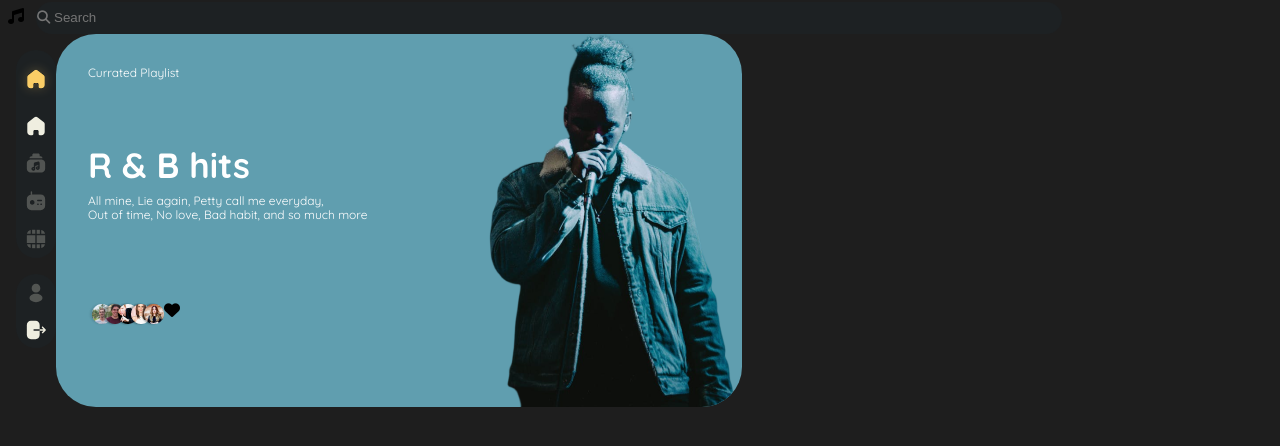
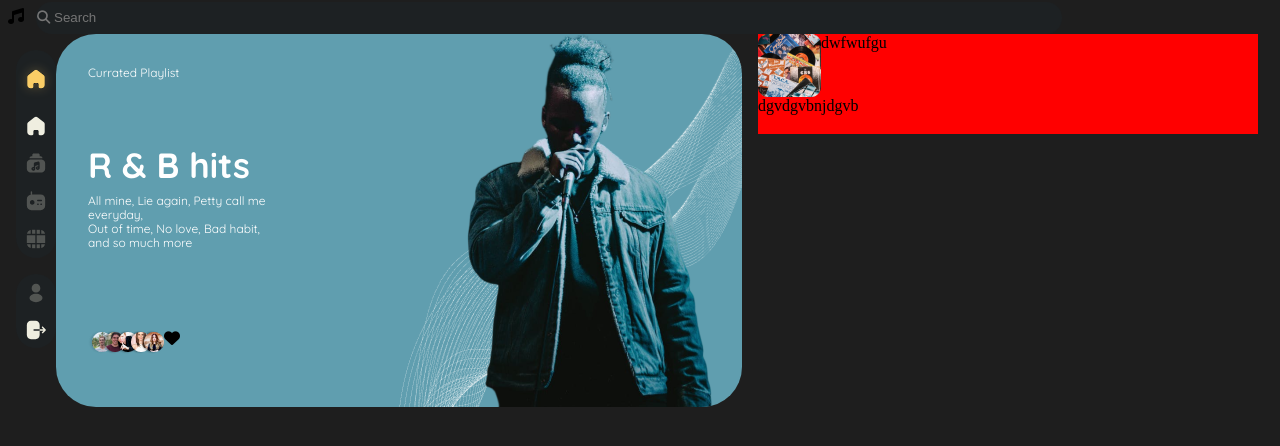
Before and after one commit to 1FarukDev/musica, a plain HTML site: page music web app/index.html in a window 1280 px wide. Drawn offline with Linux system fonts and the light colour scheme.

Commit message:
Oti sumi

```diff
--- a/music web app/css/style.css
+++ b/music web app/css/style.css
@@ -85,22 +85,45 @@ p{
 .ellipse{
     margin-left: -11px;
 }
-.fa-heart{
-    padding: ;
-}
-.likesa{
-    padding
+.eric{
+    margin-right: 1rem;
+    margin-left: 9.5rem;
 }
 
+.pexel{
+    background-image: url(../data/Images/Vector2.png);
+    background-repeat: no-repeat;
+    width: 600px;
+}
+.topcharts{
+    display: block;
+    margin-left: 1rem;
+}
+small{
+    display: block;
+}
+.v{
+    display: flex;
+    justify-content: space-between;
+}
+.t{
+    background-color: blue;
 
-
-
-
-
-
-
-
-
+}
+.gd{
+    justify-content: space-between;
+}
+.golden{
+    width: 500px;
+    height: 100px;
+    background: red;
+    display: flex;
+    justify-content: space-between;
+}
+.goldenage-art{
+    display: flex;
+    justify-content: space-around;
+}
 
 
 
--- a/music web app/index.html
+++ b/music web app/index.html
@@ -160,8 +160,24 @@
                         </div>
                     </div>
                 </div>
-                <img src="./Data/Images/Pexels Photo by Eric Esma.png" alt="">
+                <div class="pexel"> <img src="./Data/Images/Pexels Photo by Eric Esma.png" class="eric"></div>
             </div>
+
+        </div>
+        <div class="topcharts">
+            <div class="golden">
+                <div class="f">
+                    <div class="flex">
+                        <img src="./Data/Images/golden.png" alt="">
+                        dwfwufgu
+                    </div>
+                    <div class="u">
+                        dgvdgvbnjdgvb
+                    </div>
+
+                </div>
+            </div>
+
         </div>
     </header>
 
```
Also changed, not shown: music web app/Data/Images/Rectangle 14 (1).jpg (deleted), music web app/Data/Images/Rectangle 14 (2).jpg (deleted), music web app/Data/Images/Rectangle 14 (2).png (deleted), music web app/Data/Images/Rectangle 14 (3).png (deleted), music web app/Data/Images/Rectangle 14 (4).png (deleted), music web app/Data/Images/Rectangle 14 (5).png (deleted), music web app/Data/Images/Rectangle 14 (6).png (deleted), music web app/Data/Images/Rectangle 14.jpg (deleted), music web app/Data/Images/Rectangle 15 (2).png (deleted), music web app/Data/Images/Rectangle 15.png (deleted), music web app/Data/Images/Rectangle 16.png (deleted), music web app/Data/Images/Vector2.png (renamed from music web app/Data/Images/Vector.png), music web app/Data/Images/golden.png (added), music web app/Data/Images/reggae.png (added), 1 more files.
